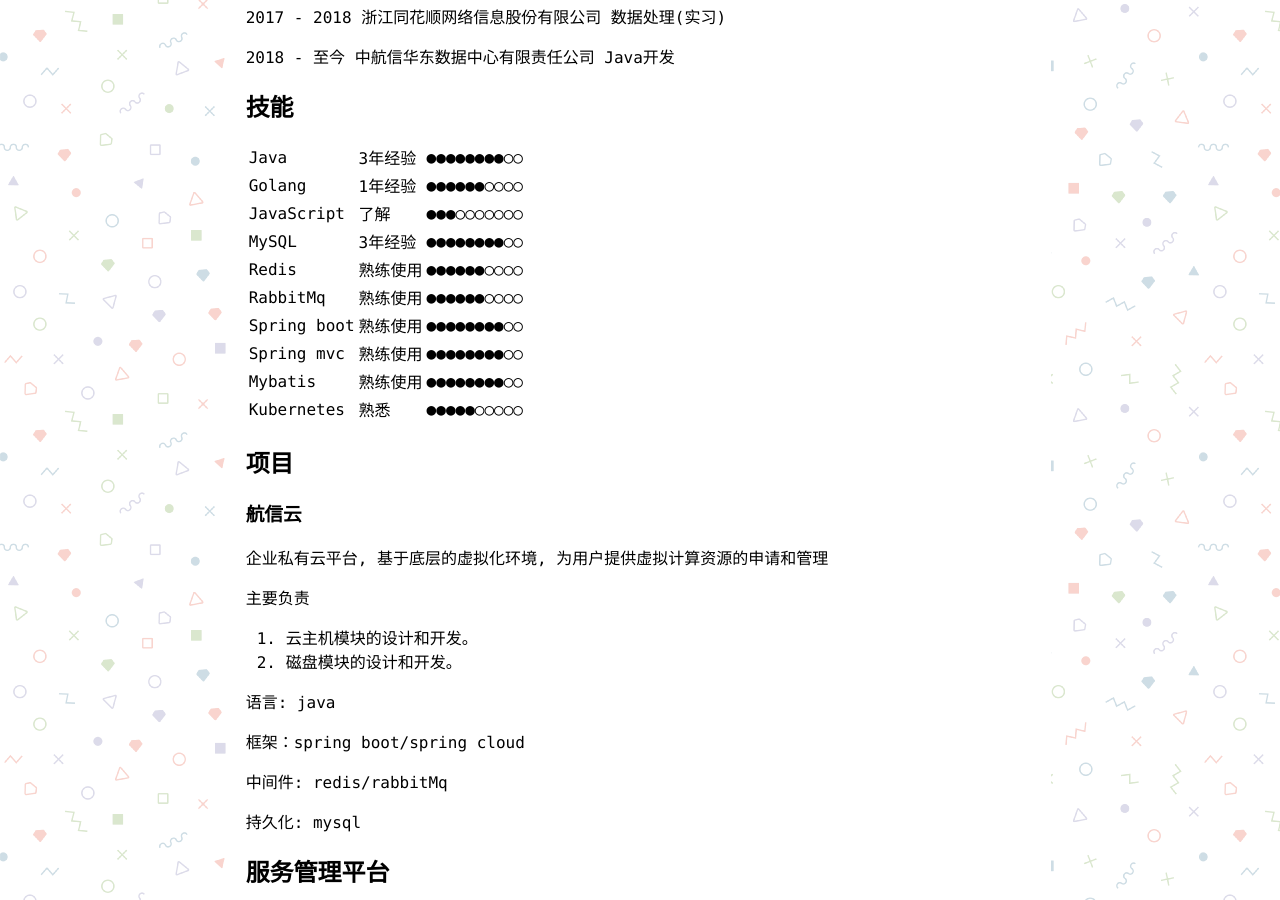
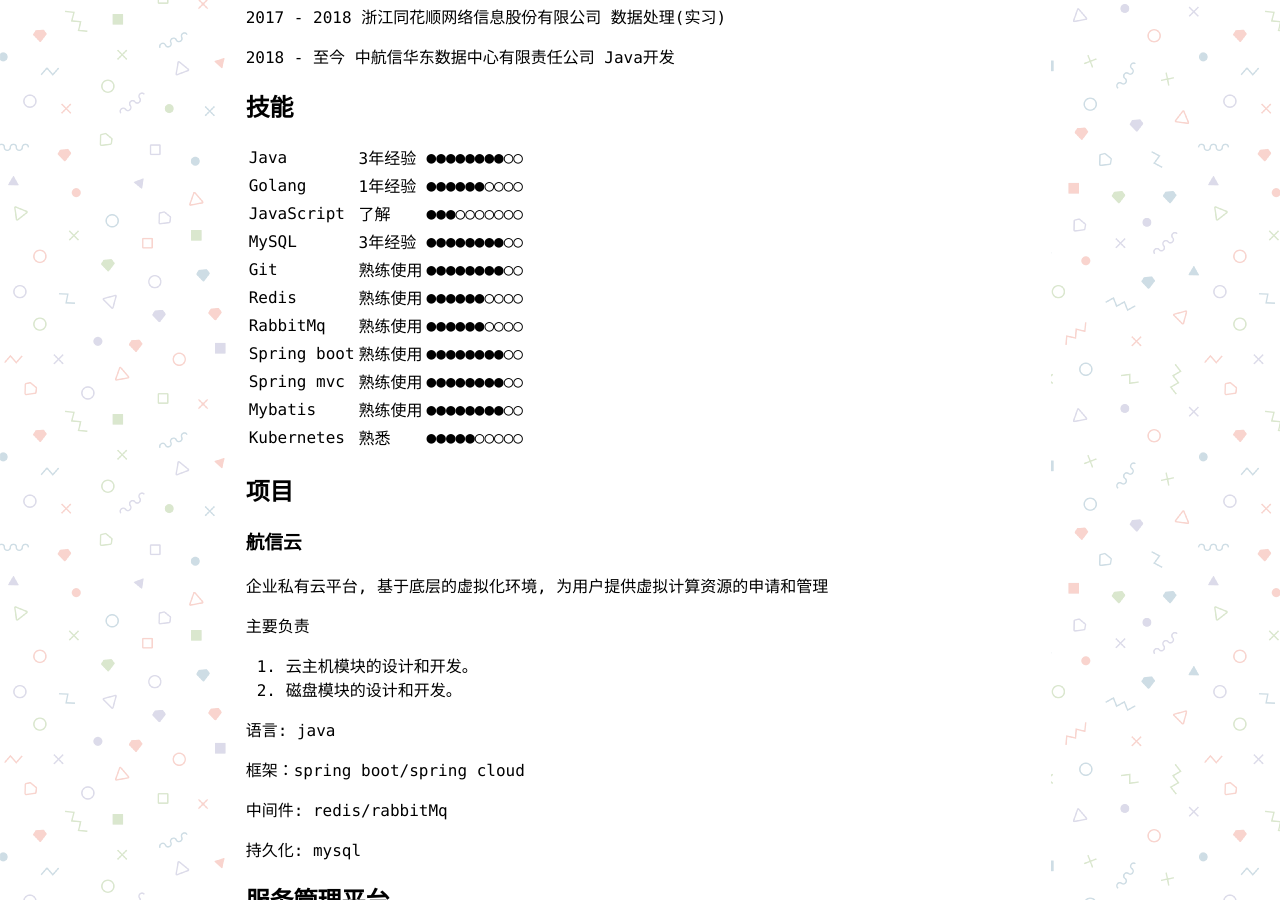
Before and after one commit to MannixSuo/docs, a Jekyll site: the page built from assets/md/curriculum_vitae.md, in a window 1280 px wide and 900 px high, scrolled down 545 px. Built offline with Jekyll 4.4.1, drawn with Linux system fonts in a browser that asks for light colours.

Commit message:
update vitae

```diff
--- a/assets/md/curriculum_vitae.md
+++ b/assets/md/curriculum_vitae.md
@@ -32,6 +32,7 @@
 |Golang     |1年经验  |●●●●●●○○○○|
 |JavaScript |了解     |●●●○○○○○○○|
 |MySQL      |3年经验  |●●●●●●●●○○|
+|Git        |熟练使用 |●●●●●●●●○○|
 |Redis      |熟练使用 |●●●●●●○○○○|
 |RabbitMq   |熟练使用 |●●●●●●○○○○|
 |Spring boot|熟练使用 |●●●●●●●●○○|
```
